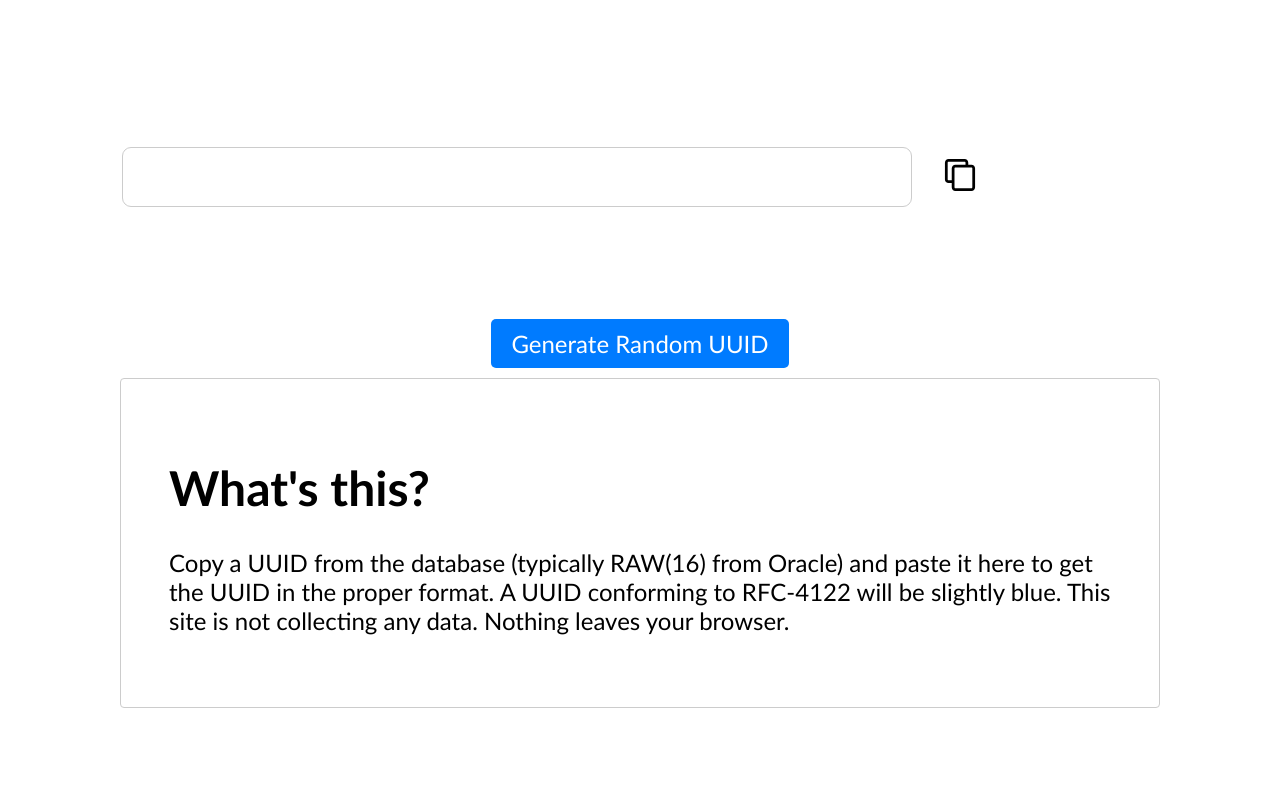
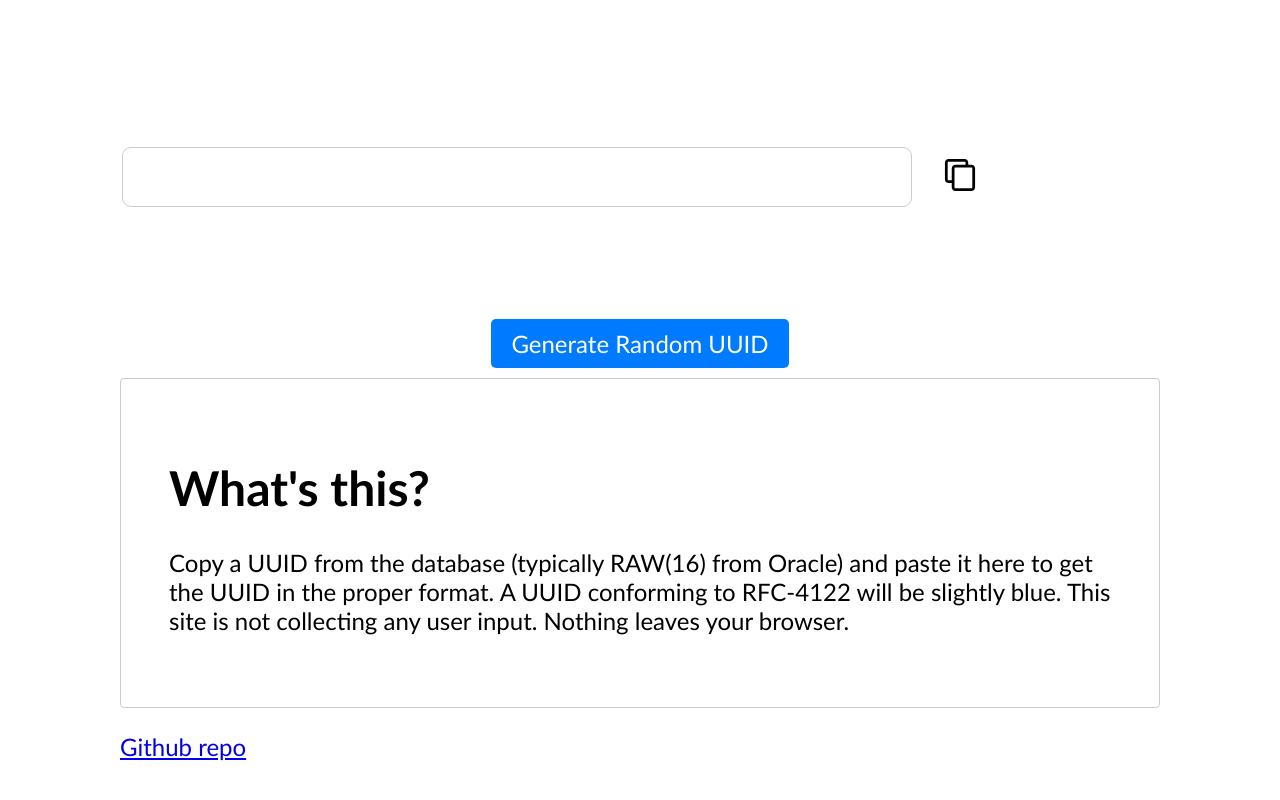
Before and after one commit to jarin/uuidformat, a React (Create React App) app: page / in a window 1280 px wide. Shown: the part 278-1078 px from the top of the page. Built offline with nearby package versions, Linux system fonts and the light colour scheme.

Commit message:
linkback to repo

```diff
--- a/src/App.tsx
+++ b/src/App.tsx
@@ -68,8 +68,9 @@
       </header>
       <div className="infobox">
         <h1>What's this?</h1>
-        <p>Copy a UUID from the database (typically RAW(16) from Oracle) and paste it here to get the UUID in the proper format. A UUID conforming to RFC-4122 will be slightly blue. This site is not collecting any data. Nothing leaves your browser.</p>
+        <p>Copy a UUID from the database (typically RAW(16) from Oracle) and paste it here to get the UUID in the proper format. A UUID conforming to RFC-4122 will be slightly blue. This site is not collecting any user input. Nothing leaves your browser.</p>
       </div>
+      <p><a href="https://github.com/jarin/uuidformat">Github repo</a> </p>
     </div>
   );
 }
```
